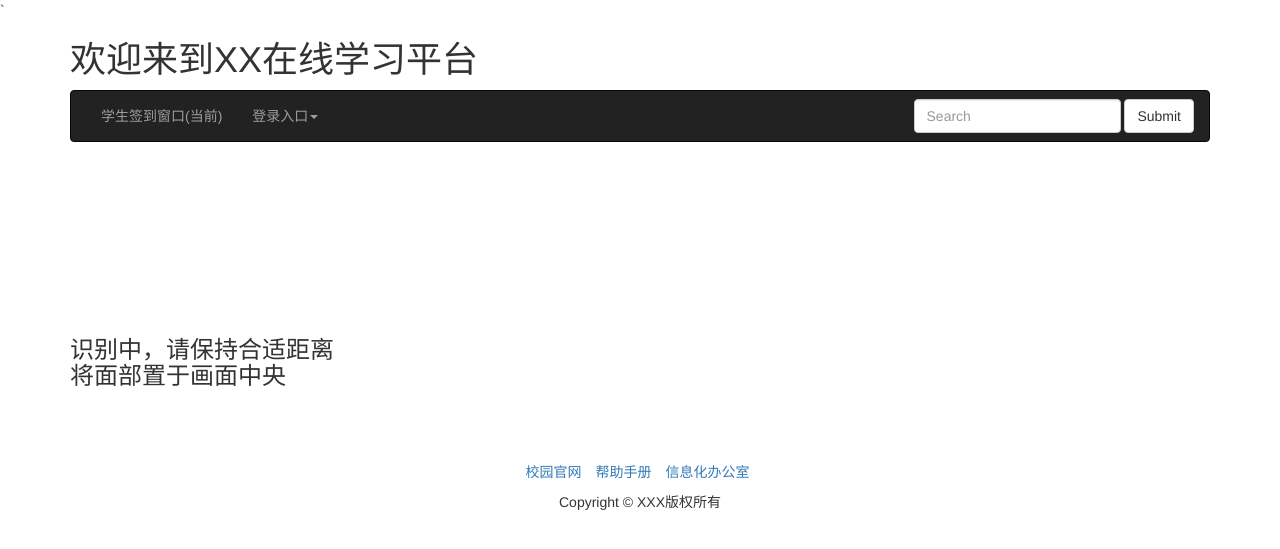
After one commit to sh10000/Face-recognition-check-in-system, a Python web app: template qiandao/app1/templates/test-studentdis.html in a window 1280 px wide. The commit adds this page. Shown: the top 549 px of the page. Run offline with Jinja, Linux system fonts and the light colour scheme; the template is opened without the code that fills it, so the values that code supplies are empty.

Commit message:
Add files via upload

```diff
--- /dev/null
+++ b/qiandao/app1/templates/test-studentdis.html
@@ -0,0 +1,138 @@
+<!DOCTYPE html>
+<html lang="zh-CN">
+  <head>
+    <meta charset="utf-8">`
+    <meta http-equiv="X-UA-Compatible" content="IE=edge">
+    <meta name="viewport" content="width=device-width, initial-scale=1">
+    <title>登录界面</title>
+    <link href="../static/css/bootstrap.min.css" rel="stylesheet">
+    <script src="../static/js/jquery-1.11.3.min.js"></script>
+    <script src="../static/js/bootstrap.min.js"></script>
+</head>
+<body>
+	<div class="container">
+  		<!-- 网站头部 -->
+		    <div class="row">
+		   	 	<div class="col-xs-12" style="border: 2px soid blueviolet;">
+		   	 		<h1>欢迎来到XX在线学习平台</h1>
+		   	 	</div>
+		   	</div>
+
+
+		   	<!--  导航条 -->
+		   	<nav class="navbar navbar-inverse">
+				<div class="collapse navbar-collapse" id="bs-example-navbar-collapse-1">
+				    <ul class="nav navbar-nav">
+				      	<li><a href="test-studentdis.htm">学生签到窗口(当前)</a></li>
+
+
+				        <li class="dropdown">
+				          <a href="#" class="dropdown-toggle" data-toggle="dropdown" role="button" aria-haspopup="true" aria-expanded="false">登录入口<span class="caret"></span></a>
+				          <ul class="dropdown-menu">
+				            <li><a href="ManagementLogin.html">管理员登录入口</a></li>
+				      	    <li><a href="TeacherLogin.html">教师登录入口</a></li>
+				            <li role="separator" class="divider"></li>
+				          </ul>
+				        </li>
+				    </ul>
+
+				    <form class="navbar-form navbar-right" role="search">
+				        <div class="form-group">
+				          <input type="text" class="form-control" placeholder="Search">
+				        </div>
+				        <button type="submit" class="btn btn-default">Submit</button>
+				    </form>
+				 </div>
+
+			</nav>
+
+
+		   	<!-- 注册页面主体-->
+		   	<div class="row" style="height: 300px;">
+		   	 	<div class="container">
+					<div>
+					  	<video id="video"></video>
+					  	<h3 class="txt1">识别中，请保持合适距离<br>将面部置于画面中央</h3>
+					  	<canvas id="canvas" style="display: none">
+					  	<script>
+					      const width = 480;
+					      const height = 320;
+					      const video = document.getElementById('video');
+
+					      //访问摄像头
+					      if (navigator.mediaDevices.getUserMedia || navigator.getUserMedia || navigator.webkitGetUserMedia || navigator.mozGetUserMedia) {
+					          //调用用户媒体设备, 访问摄像头
+					          getUserMedia({video: {width: width, height: height}}, success, error);
+					      } else {
+					          alert('不支持访问用户媒体');
+					      }
+
+					      //访问用户媒体设备的兼容方法
+					      function getUserMedia(constraints, success, error) {
+					          if (navigator.mediaDevices.getUserMedia) {
+					              //最新的标准API
+					              navigator.mediaDevices.getUserMedia(constraints).then(success).catch(error);
+					          } else if (navigator.webkitGetUserMedia) {
+					              //webkit核心浏览器
+					              navigator.webkitGetUserMedia(constraints, success, error)
+					          } else if (navigator.mozGetUserMedia) {
+					              //firfox浏览器
+					              navigator.mozGetUserMedia(constraints, success, error);
+					          } else if (navigator.getUserMedia) {
+					              //旧版API
+					              navigator.getUserMedia(constraints, success, error);
+					          }
+					      }
+
+					      //成功回调
+					      function success(stream) {
+					          console.log('成功');
+					          //兼容webkit核心浏览器
+					          // const CompatibleURL = window.URL || window.webkitURL;
+					          //将视频流设置为video元素的源
+					          // video.src = CompatibleURL.createObjectURL(stream);
+					          video.srcObject = stream;
+					          video.play();
+					          setInterval(drawCanvasImage, 10)
+					      }
+
+					      //失败回调
+					      function error(error) {
+					          console.log('失败');
+					          console.log("访问用户媒体设备失败", error);
+					      }
+
+					      function drawCanvasImage() {
+					          const canvas = document.getElementById('canvas');
+					          canvas.width = width;
+					          canvas.height = height;
+					          const context = canvas.getContext('2d');
+					          context.drawImage(video, 0, 0, width, height, 0, 0, width, height);
+					          //获取图片，数据格式为base64
+					          const imageData = canvas.toDataURL("image/png");
+					          console.log(imageData)
+					      }
+					  	</script>
+						</div>
+					</div>
+		   		</div>
+		   	</div>
+		    <!-- 网站底部 -->
+
+		   	<div class="row">
+		   	 	<div class="col-xs-12 text-center">
+		   	 		<ul class="list-inline">
+		   	 			<li><a href="">校园官网</a></li>
+		   	 			<li><a href="">帮助手册</a></li>
+		   	 			<li><a href="">信息化办公室</a></li>
+		   	 		</ul>
+		   	 	</div>
+		   	</div>
+		   	<div class="row">
+		   	 	<div class="col-xs-12 text-center">
+		   	 		Copyright © XXX版权所有
+		   	 	</div>
+		   	</div>
+	</div>
+</body>
+</html>
```
Also changed, not shown: qiandao/app1/templates/ManagementLogin.html (+6 -8 lines), qiandao/app1/templates/TeacherLogin.html (+68 -10 lines), qiandao/app1/templates/img/bgtp.gif (added), 1 other file.
